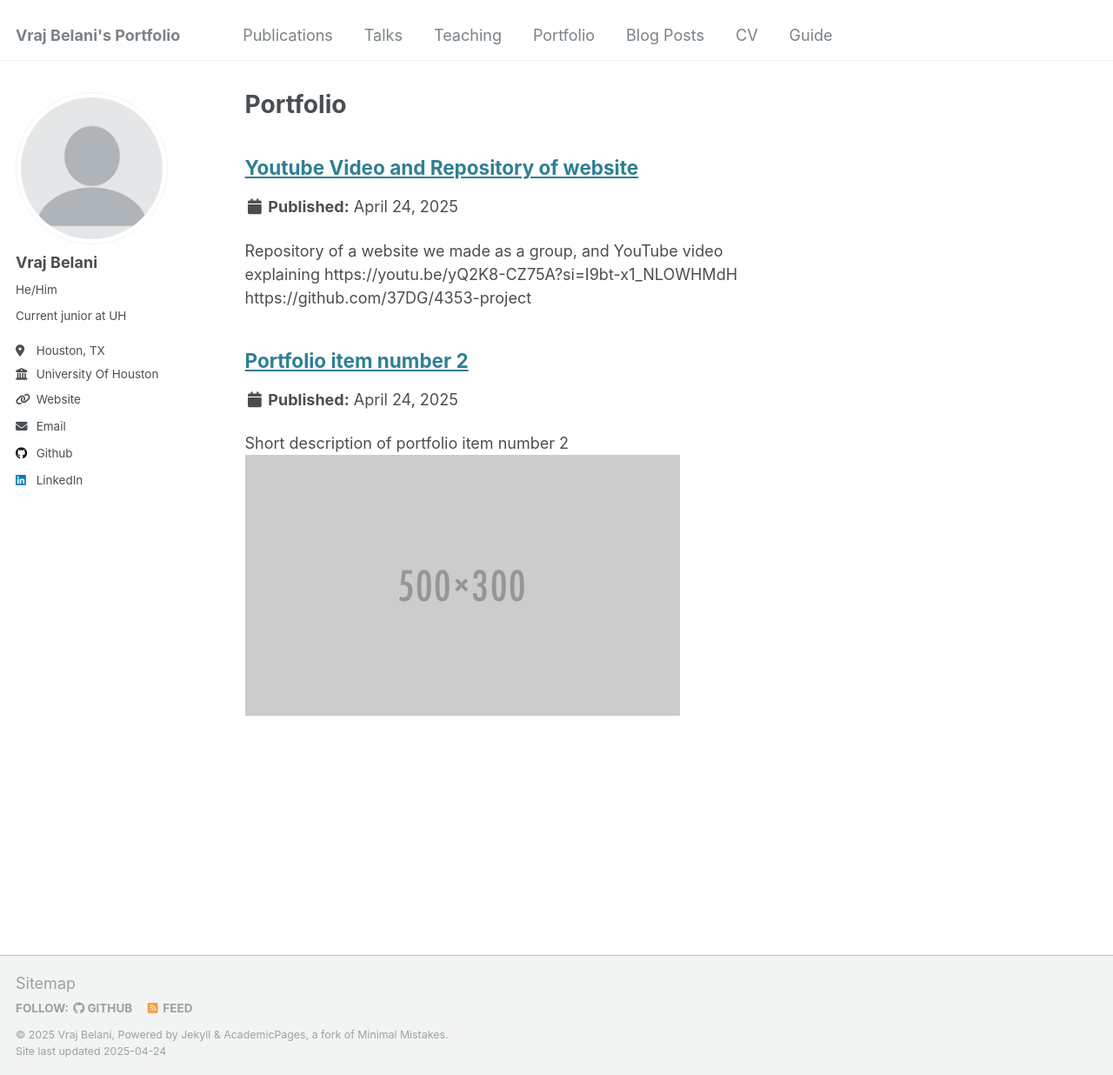
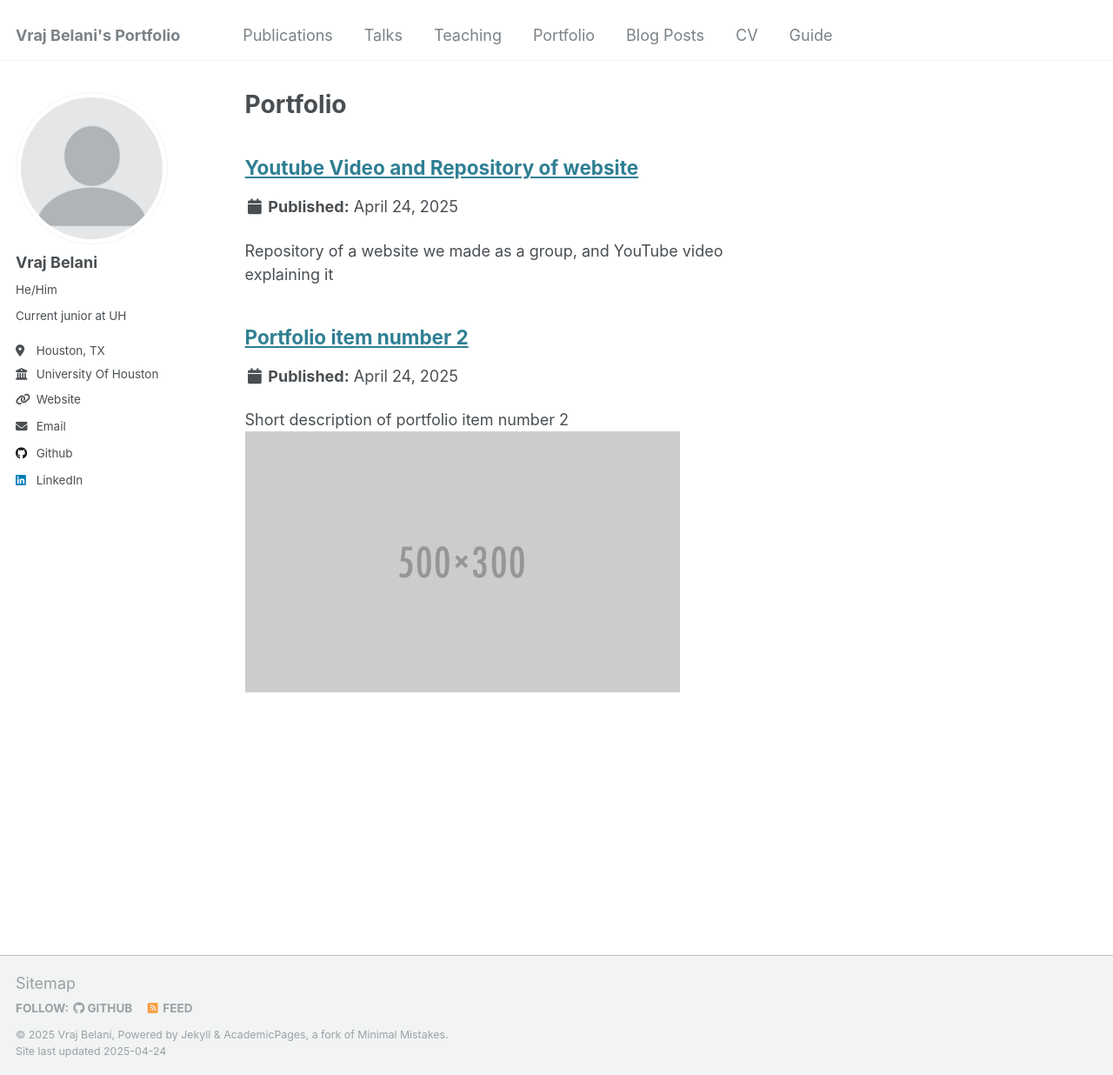
Before and after one commit to vrajmannan2/vrajmannan2.github.io, a Jekyll site: the page built from _pages/portfolio.html, in a window 1280 px wide and 1236 px high. Shown: the whole window at 87% size. Built offline with Jekyll 4.4.1, drawn with Linux system fonts in a browser that asks for light colours; some of the changed lines change nothing that is shown.

Commit message:
Update portfolio-1.md

```diff
--- a/_portfolio/portfolio-1.md
+++ b/_portfolio/portfolio-1.md
@@ -1,7 +1,14 @@
 ---
 title: "Youtube Video and Repository of website"
-excerpt: "Repository of a website we made as a group, and YouTube video explaining  https://youtu.be/yQ2K8-CZ75A?si=I9bt-x1_NLOWHMdH  https://github.com/37DG/4353-project"
+excerpt: "Repository of a website we made as a group, and YouTube video explaining it"
 collection: portfolio
 ---
 
-Repository of a website we made as a group, and YouTube video explaining  https://youtu.be/yQ2K8-CZ75A?si=I9bt-x1_NLOWHMdH  https://github.com/37DG/4353-project
+
+
+We created a website as a group project for our course. Below is a YouTube video explaining the project, and a link to the full GitHub repository.
+
+<iframe width="560" height="315" src="https://www.youtube.com/embed/yQ2K8-CZ75A" frameborder="0" allowfullscreen></iframe>
+
+### 🔗 GitHub Repository
+[View the Repository on GitHub](https://github.com/37DG/4353-project)
```
